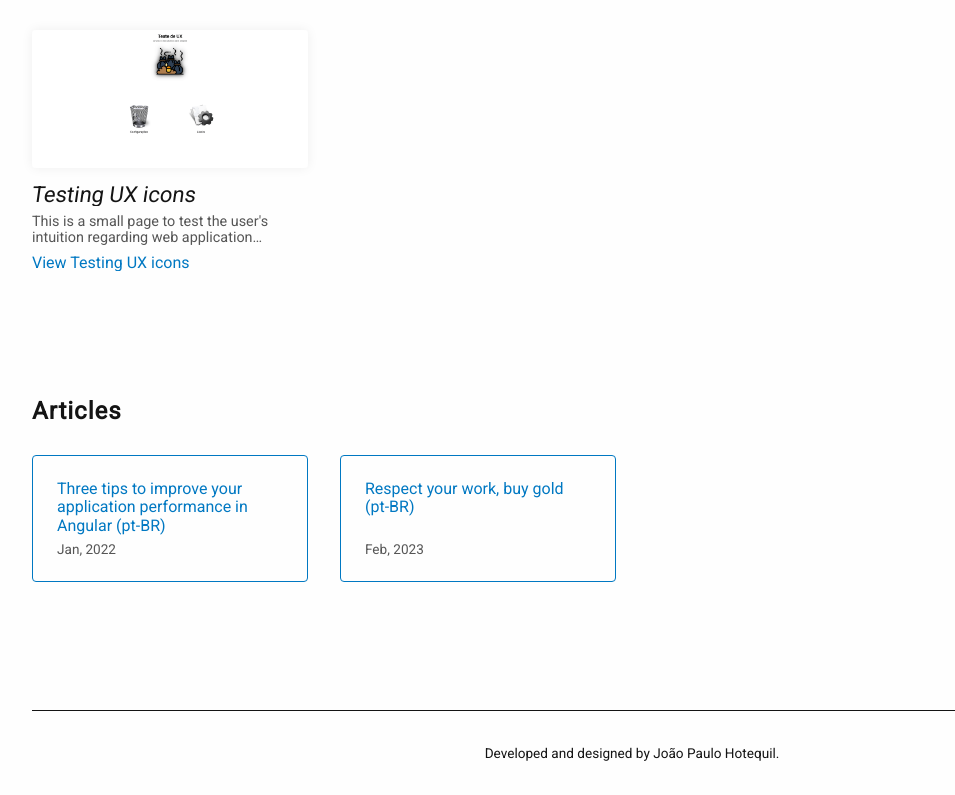
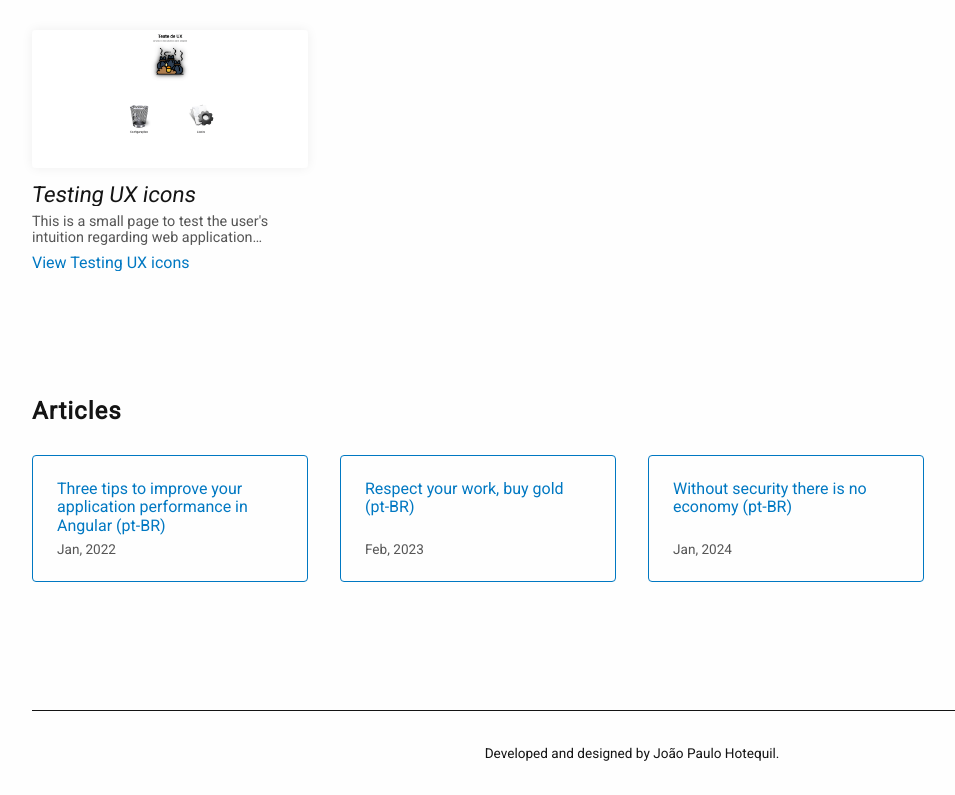
Before and after one commit to hotequil/hotequil-site, an Angular app: page / in a window 1280 px wide. Shown: the part 1971-2766 px from the top of the page, without its empty margins (8-963 px from the left). Built offline with nearby package versions, Linux system fonts and the light colour scheme.

Commit message:
feat: added new article

```diff
--- a/src/app/modules/articles/articles.component.ts
+++ b/src/app/modules/articles/articles.component.ts
@@ -19,5 +19,10 @@ export class ArticlesComponent {
             link: "https://cypherpunks.com.br/documentos/respeite-seu-trabalho-compre-ouro",
             date: new Date(2023, 1, 5)
         },
+        {
+            name: "Without security there is no economy (pt-BR)",
+            link: "https://cypherpunks.com.br/documentos/sem-seguranca-nao-ha-economia",
+            date: new Date(2024, 0, 2)
+        },
     ];
 }
```
